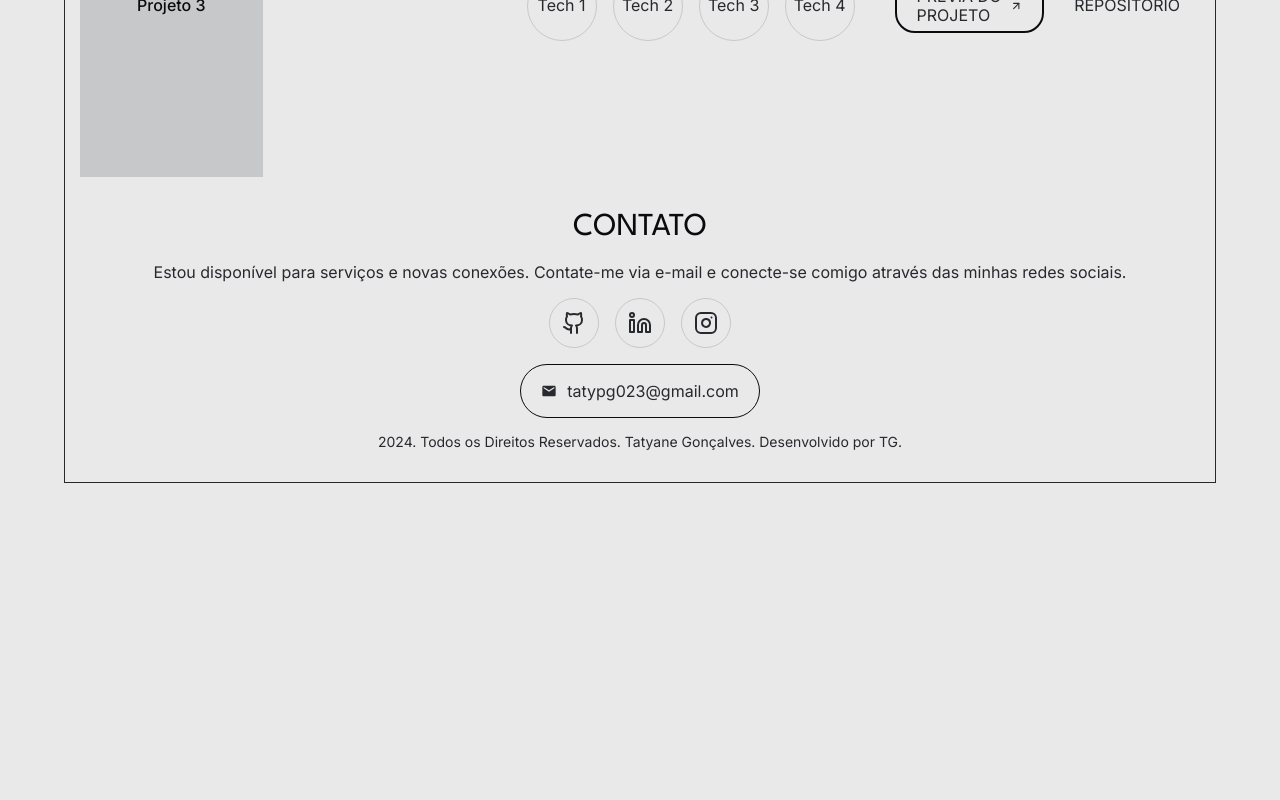
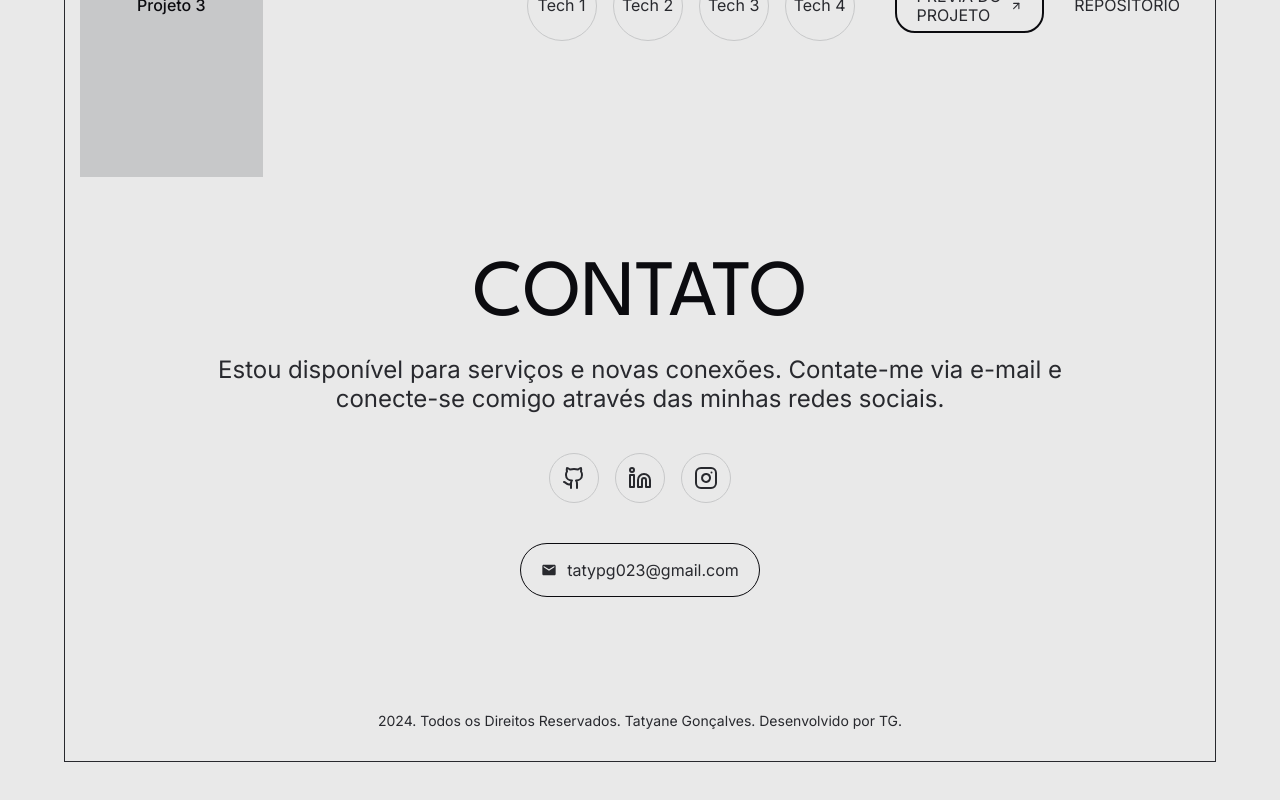
Before and after one commit to tatyanepgoncalves/portfolio, a React (Vite) app: page / in a window 1280 px wide. Shown: the part 3096-3896 px from the top of the page. Before the commit the page ends 3619 px from the top, so only its background shows below. Built offline with nearby package versions, Linux system fonts and the light colour scheme.

Commit message:
💄 feat: Estilização para Desktop Contact.jsx

```diff
--- a/src/styles/_contact.scss
+++ b/src/styles/_contact.scss
@@ -31,3 +31,21 @@
     border-radius: 5rem;
   }
 }
+
+@media (width >= 999px) {
+  #contact {
+    margin: 10rem 0;
+    gap: 4rem;
+
+    h2 {
+      font-size: 8rem;
+    }
+
+    p {
+      font-size: 2.4rem;
+      line-height: 2.9rem;
+      flex-wrap: wrap;
+      width: 92rem;
+    }
+  }
+}
```
